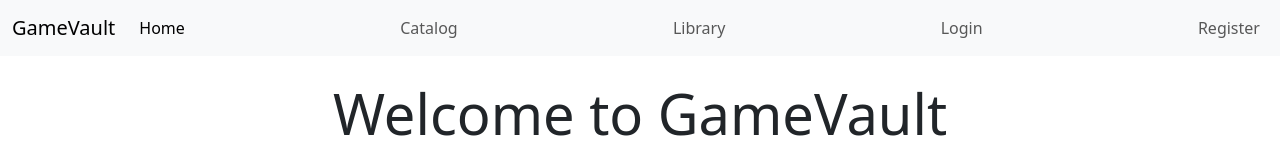
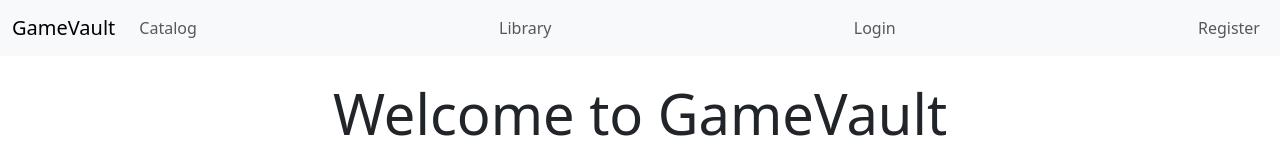
Before and after one commit to AdrianMarTej/GameVault, an Angular app in the folder game-vault-frontend/: page / in a window 1280 px wide. Shown: the top 160 px of the page. Built offline with nearby package versions, Linux system fonts and the light colour scheme.

Commit message:
Navbar and requirements list updated

```diff
--- a/game-vault-frontend/src/app/navbar/navbar.component.ts
+++ b/game-vault-frontend/src/app/navbar/navbar.component.ts
@@ -14,9 +14,6 @@
     </button>
     <div class="collapse navbar-collapse" id="navbarNav">
       <ul class="navbar-nav w-100 justify-content-between">
-        <li class="nav-item">
-          <a class="nav-link" routerLink="/" routerLinkActive="active" [routerLinkActiveOptions]="{exact: true}">Home</a>
-        </li>
         <li class="nav-item">
           <a class="nav-link" routerLink="/catalog" routerLinkActive="active">Catalog</a>
         </li>
```
Also changed, not shown: 1 other file (tests, documents, lock files or other folders).
